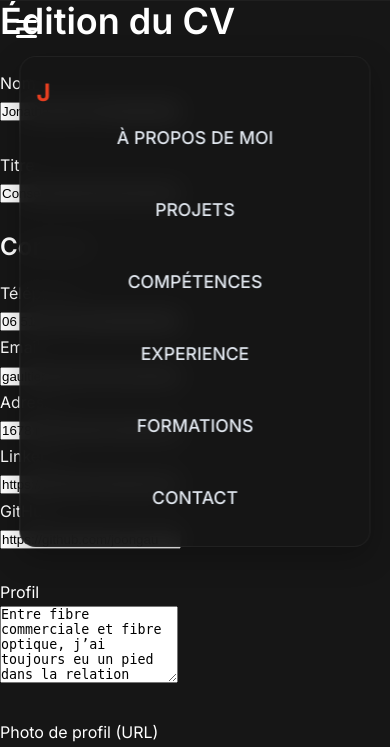
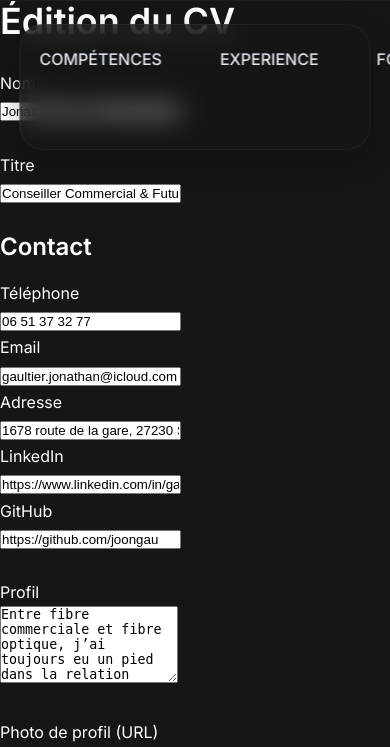
Before and after one commit to joongau/cv_webapp, a Flask app: page /admin/cv in a window 390 px wide. Shown: the top 747 px of the page. Run offline with Flask 3, Linux system fonts and the light colour scheme; the visitor is signed in with stand-in values (Sample User, id 1).

Commit message:
Revert "updates"
This reverts commit 34be0a637cb82e370012cf1fdc4f8e0cec7b58cb.

```diff
--- a/app/static/css/nav.css
+++ b/app/static/css/nav.css
@@ -59,9 +59,6 @@
   transition: all 0.3s ease;
   border: 1px solid transparent;
   text-transform: uppercase;
-  white-space: nowrap;
-  overflow: hidden;
-  text-overflow: ellipsis;
 }
 
 .main-nav a:hover {
@@ -70,56 +67,3 @@
   border-color: var(--color-accent);
   box-shadow: 0 4px 12px rgba(0, 0, 0, 0.15);
 }
-
-/* ===============================
-   Responsive Burger Menu
-   =============================== */
-
-.burger-menu {
-  display: none;
-  background: none;
-  border: none;
-  font-size: 1.5rem;
-  color: #ffffff;
-  cursor: pointer;
-  z-index: 1100;
-}
-
-@media (max-width: 1200px) {
-  .burger-menu {
-    display: block;
-    position: absolute;
-    top: 1rem;
-    left: 1rem;
-  }
-
-  .main-nav {
-    position: absolute;
-    top: 3.5rem;
-    left: 50%;
-    transform: translateX(-50%);
-    width: 90%;
-    flex-direction: column;
-    background: rgba(22, 22, 22, 0.95);
-    padding: 1rem;
-    border-radius: 1rem;
-  }
-
-  .main-nav.mobile-hidden {
-    display: none !important;
-    height: 0;
-    padding: 0;
-    overflow: hidden;
-  }
-
-  .main-nav ul {
-    flex-direction: column;
-    gap: 1rem;
-  }
-
-  .main-nav a {
-    font-size: 1.1rem;
-    width: 100%;
-    text-align: center;
-  }
-}
--- a/app/templates/base.html
+++ b/app/templates/base.html
@@ -32,14 +32,9 @@
 
 
     <header>
-      <div class="nav-container">
-        <button class="burger-menu" id="burger-button" aria-label="Ouvrir le menu">
-          <i class="fas fa-bars"></i>
-        </button>
-      </div>
-      <nav id="mobile-nav" class="mobile-hidden">
         {% include 'partials/nav.html' %}
-      </nav>
+
+
     </header>
 
     {% block content %}
@@ -67,30 +62,4 @@
 <script>
   AOS.init({ once: true, duration: 700 });
 </script>
-<script>
-  document.addEventListener("DOMContentLoaded", () => {
-    const burger = document.getElementById("burger-button");
-    const menu = document.getElementById("mobile-nav");
-
-    // Toggle menu on burger click
-    burger.addEventListener("click", (e) => {
-      e.stopPropagation();
-      menu.classList.toggle("mobile-hidden");
-    });
-
-    // Close menu when a nav link is clicked
-    menu.addEventListener("click", (e) => {
-      if (e.target.tagName.toLowerCase() === "a") {
-        menu.classList.add("mobile-hidden");
-      }
-    });
-
-    // Close if clicking outside menu and button
-    document.addEventListener("click", (e) => {
-      if (!menu.contains(e.target) && !burger.contains(e.target)) {
-        menu.classList.add("mobile-hidden");
-      }
-    });
-  });
-</script>
 </html>
```
